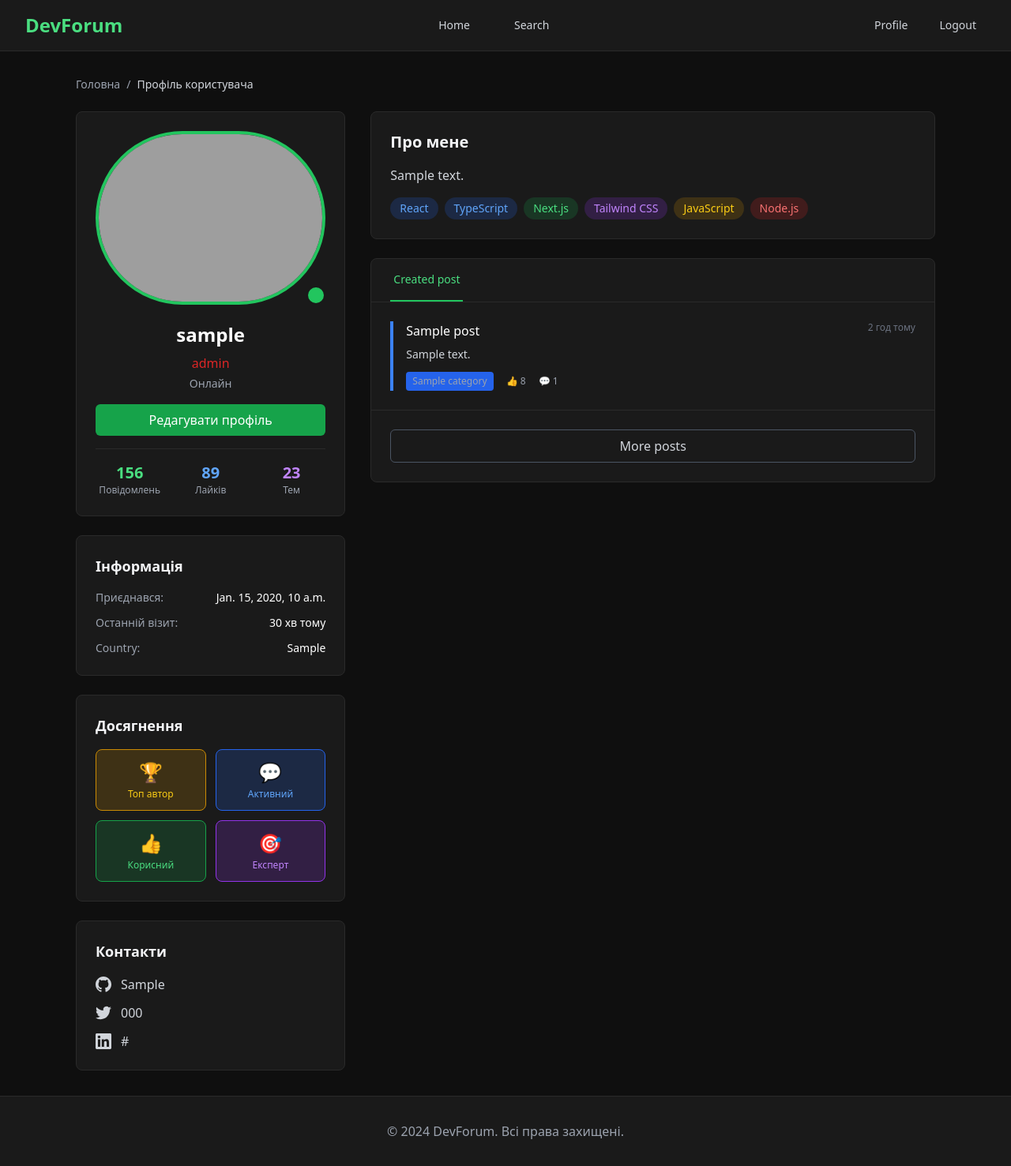
After one commit to nskywalker1/it-forum, a Django app: page /users/profile/ in a window 1280 px wide. The commit adds this page. Shown: the whole page at 79% size. Run offline with Django 5.2, Linux system fonts and the light colour scheme; a user stored in the database is signed in; tables that the repository leaves empty hold one stand-in row (values such as "Sample post"); some libraries are stand-ins or nearby versions; grey boxes are pictures that could not be loaded.

Commit message:
add page list in profile

```diff
--- a/main/templates/main/detail.html
+++ b/main/templates/main/detail.html
@@ -39,7 +39,7 @@
                             <div class="flex items-center space-x-2 mb-2">
                                 <h3 class="font-semibold text-gray-300">{{ post.author }}</h3>
                                 <span class="
-                                        {{ post.author.profile.get_role_color_class }} text-xs px-2 py-1 rounded">
+                                        bg-{{ post.author.profile.get_role_color_class }} text-xs px-2 py-1 rounded">
                                     {{ post.author.profile.role }}
                                 </span>
                                 <span class="text-xs text-gray-500">3 дні тому</span>
--- a/templates/base.html
+++ b/templates/base.html
@@ -35,14 +35,22 @@
 
             <!-- Navigation -->
             <nav class="hidden md:flex space-x-8">
-                    <a href="index.html" class="text-gray-300 hover:text-white px-3 py-2 rounded-md text-sm font-medium">Головна</a>
-                    <a href="index.html#categories" class="text-gray-300 hover:text-white px-3 py-2 rounded-md text-sm font-medium">Категорії</a>
-                    <a href="search.html" class="text-gray-300 hover:text-white px-3 py-2 rounded-md text-sm font-medium">Пошук</a>
+                <a href="index.html" class="text-gray-300 hover:text-white px-3 py-2 rounded-md text-sm font-medium">Home</a>
+                <a href="search.html" class="text-gray-300 hover:text-white px-3 py-2 rounded-md text-sm font-medium">Search</a>
             </nav>
 
             <!-- Auth buttons -->
             <div class="flex items-center space-x-4">
-                    <a href="login.html" class="text-gray-300 hover:text-white px-3 py-2 rounded-md text-sm font-medium">Вхід</a>
+                {% if user.is_authenticated %}
+                    <a href="{% url 'users:login' %}"
+                       class="text-gray-300 hover:text-white px-3 py-2 rounded-md text-sm font-medium">Profile</a>
+                    <a href="{% url 'users:logout' %}"
+                       class="text-gray-300 hover:text-white px-3 py-2 rounded-md text-sm font-medium">Logout</a>
+                {% else %}
+                    <a href="{% url 'users:login' %}"
+                       class="text-gray-300 hover:text-white px-3 py-2 rounded-md text-sm font-medium">Sign in</a>
+                {% endif %}
+
             </div>
         </div>
     </div>
--- /dev/null
+++ b/users/templates/users/includes/post_list.html
@@ -0,0 +1,22 @@
+{% for post in posts %}
+<div class="p-6 space-y-6">
+    <div class="border-l-4 border-blue-500 pl-4">
+        <div class="flex items-start justify-between mb-2">
+            <h3 class="font-medium">
+                <a href="topic.html" class="text-white hover:text-green-400">
+                    {{ post.title }}
+                </a>
+            </h3>
+            <span class="text-xs text-gray-500 whitespace-nowrap ml-4">2 год тому</span>
+        </div>
+        <p class="text-gray-300 text-sm mb-3">
+            {{ post.body }}
+        </p>
+        <div class="flex items-center space-x-4 text-xs text-gray-400">
+            <span class="bg-blue-600 text-xs px-2 py-1 rounded">{{ post.category }}</span>
+            <span>👍 8</span>
+            <span>💬 {{ post.total_comments }}</span>
+        </div>
+    </div>
+</div>
+{% endfor %}
--- /dev/null
+++ b/users/templates/users/profile.html
@@ -0,0 +1,182 @@
+{% extends 'base.html' %}
+{% block content %}
+    <main class="max-w-6xl mx-auto px-4 sm:px-6 lg:px-8 py-8">
+        <!-- Breadcrumb -->
+        <nav class="mb-6">
+            <ol class="flex items-center space-x-2 text-sm text-gray-400">
+                <li><a href="index.html" class="hover:text-green-400">Головна</a></li>
+                <li>/</li>
+                <li class="text-gray-300">Профіль користувача</li>
+            </ol>
+        </nav>
+
+        <div class="grid grid-cols-1 lg:grid-cols-3 gap-8">
+            <!-- Left Sidebar - Profile Info -->
+            <div class="lg:col-span-1 space-y-6">
+                <!-- Profile Card -->
+                <div class="bg-dark-card rounded-lg border border-dark-border p-6">
+                    <div class="text-center">
+                        <div class="relative inline-block">
+                            <img src="/placeholder.svg?height=120&width=120" alt="Avatar"
+                                 class="w-30 h-30 rounded-full mx-auto mb-4 border-4 border-green-500">
+                            <div class="absolute bottom-4 right-0 w-6 h-6 bg-green-500 rounded-full border-2 border-dark-card"></div>
+                        </div>
+                        <h1 class="text-2xl font-bold text-white mb-2">{{ user.username }}</h1>
+                        <p class="text-{{ user.profile.get_role_color_class }} font-medium mb-1">{{ user.profile.role }}</p>
+                        <p class="text-gray-400 text-sm mb-4">Онлайн</p>
+
+                        <!-- Edit Profile Button -->
+                        <button class="w-full bg-green-600 hover:bg-green-700 text-white px-4 py-2 rounded-md font-medium transition-colors mb-4">
+                            Редагувати профіль
+                        </button>
+
+                        <!-- Quick Stats -->
+                        <div class="grid grid-cols-3 gap-4 text-center border-t border-dark-border pt-4">
+                            <div>
+                                <div class="text-xl font-bold text-green-400">156</div>
+                                <div class="text-xs text-gray-400">Повідомлень</div>
+                            </div>
+                            <div>
+                                <div class="text-xl font-bold text-blue-400">89</div>
+                                <div class="text-xs text-gray-400">Лайків</div>
+                            </div>
+                            <div>
+                                <div class="text-xl font-bold text-purple-400">23</div>
+                                <div class="text-xs text-gray-400">Тем</div>
+                            </div>
+                        </div>
+                    </div>
+                </div>
+
+                <!-- User Info -->
+                <div class="bg-dark-card rounded-lg border border-dark-border p-6">
+                    <h3 class="text-lg font-semibold mb-4">Інформація</h3>
+                    <div class="space-y-3 text-sm">
+                        <div class="flex justify-between">
+                            <span class="text-gray-400">Приєднався:</span>
+                            <span class="text-white">{{ user.created_at }}</span>
+                        </div>
+                        <div class="flex justify-between">
+                            <span class="text-gray-400">Останній візит:</span>
+                            <span class="text-white">30 хв тому</span>
+                        </div>
+                        <div class="flex justify-between">
+                            <span class="text-gray-400">Country:</span>
+                            <span class="text-white">{{ user.profile.country }}</span>
+                        </div>
+                    </div>
+                </div>
+
+                <!-- Badges -->
+                <div class="bg-dark-card rounded-lg border border-dark-border p-6">
+                    <h3 class="text-lg font-semibold mb-4">Досягнення</h3>
+                    <div class="grid grid-cols-2 gap-3">
+                        <div class="bg-yellow-600 bg-opacity-20 border border-yellow-600 rounded-lg p-3 text-center">
+                            <div class="text-2xl mb-1">🏆</div>
+                            <div class="text-xs text-yellow-400 font-medium">Топ автор</div>
+                        </div>
+                        <div class="bg-blue-600 bg-opacity-20 border border-blue-600 rounded-lg p-3 text-center">
+                            <div class="text-2xl mb-1">💬</div>
+                            <div class="text-xs text-blue-400 font-medium">Активний</div>
+                        </div>
+                        <div class="bg-green-600 bg-opacity-20 border border-green-600 rounded-lg p-3 text-center">
+                            <div class="text-2xl mb-1">👍</div>
+                            <div class="text-xs text-green-400 font-medium">Корисний</div>
+                        </div>
+                        <div class="bg-purple-600 bg-opacity-20 border border-purple-600 rounded-lg p-3 text-center">
+                            <div class="text-2xl mb-1">🎯</div>
+                            <div class="text-xs text-purple-400 font-medium">Експерт</div>
+                        </div>
+                    </div>
+                </div>
+
+                <!-- Contact Info -->
+                <div class="bg-dark-card rounded-lg border border-dark-border p-6">
+                    <h3 class="text-lg font-semibold mb-4">Контакти</h3>
+                    <div class="space-y-3">
+                        <a href="#"
+                           class="flex items-center space-x-3 text-gray-300 hover:text-green-400 transition-colors">
+                            <svg class="w-5 h-5" fill="currentColor" viewBox="0 0 24 24">
+                                <path d="M12 0c-6.626 0-12 5.373-12 12 0 5.302 3.438 9.8 8.207 11.387.599.111.793-.261.793-.577v-2.234c-3.338.726-4.033-1.416-4.033-1.416-.546-1.387-1.333-1.756-1.333-1.756-1.089-.745.083-.729.083-.729 1.205.084 1.839 1.237 1.839 1.237 1.07 1.834 2.807 1.304 3.492.997.107-.775.418-1.305.762-1.604-2.665-.305-5.467-1.334-5.467-5.931 0-1.311.469-2.381 1.236-3.221-.124-.303-.535-1.524.117-3.176 0 0 1.008-.322 3.301 1.23.957-.266 1.983-.399 3.003-.404 1.02.005 2.047.138 3.006.404 2.291-1.552 3.297-1.23 3.297-1.23.653 1.653.242 2.874.118 3.176.77.84 1.235 1.911 1.235 3.221 0 4.609-2.807 5.624-5.479 5.921.43.372.823 1.102.823 2.222v3.293c0 .319.192.694.801.576 4.765-1.589 8.199-6.086 8.199-11.386 0-6.627-5.373-12-12-12z"/>
+                            </svg>
+                            <span>{{ user.profile.github }}</span>
+                        </a>
+                        <a href="#"
+                           class="flex items-center space-x-3 text-gray-300 hover:text-blue-400 transition-colors">
+                            <svg class="w-5 h-5" fill="currentColor" viewBox="0 0 24 24">
+                                <path d="M23.953 4.57a10 10 0 01-2.825.775 4.958 4.958 0 002.163-2.723c-.951.555-2.005.959-3.127 1.184a4.92 4.92 0 00-8.384 4.482C7.69 8.095 4.067 6.13 1.64 3.162a4.822 4.822 0 00-.666 2.475c0 1.71.87 3.213 2.188 4.096a4.904 4.904 0 01-2.228-.616v.06a4.923 4.923 0 003.946 4.827 4.996 4.996 0 01-2.212.085 4.936 4.936 0 004.604 3.417 9.867 9.867 0 01-6.102 2.105c-.39 0-.779-.023-1.17-.067a13.995 13.995 0 007.557 2.209c9.053 0 13.998-7.496 13.998-13.985 0-.21 0-.42-.015-.63A9.935 9.935 0 0024 4.59z"/>
+                            </svg>
+                            <span>{{ user.profile.telegram }}</span>
+                        </a>
+                        <a href="#"
+                           class="flex items-center space-x-3 text-gray-300 hover:text-blue-600 transition-colors">
+                            <svg class="w-5 h-5" fill="currentColor" viewBox="0 0 24 24">
+                                <path d="M20.447 20.452h-3.554v-5.569c0-1.328-.027-3.037-1.852-3.037-1.853 0-2.136 1.445-2.136 2.939v5.667H9.351V9h3.414v1.561h.046c.477-.9 1.637-1.85 3.37-1.85 3.601 0 4.267 2.37 4.267 5.455v6.286zM5.337 7.433c-1.144 0-2.063-.926-2.063-2.065 0-1.138.92-2.063 2.063-2.063 1.14 0 2.064.925 2.064 2.063 0 1.139-.925 2.065-2.064 2.065zm1.782 13.019H3.555V9h3.564v11.452zM22.225 0H1.771C.792 0 0 .774 0 1.729v20.542C0 23.227.792 24 1.771 24h20.451C23.2 24 24 23.227 24 22.271V1.729C24 .774 23.2 0 22.222 0h.003z"/>
+                            </svg>
+                            <span>{{ user.profile.linkedin }}</span>
+                        </a>
+                    </div>
+                </div>
+            </div>
+
+            <!-- Right Content - Activity -->
+            <div class="lg:col-span-2 space-y-6">
+                <!-- About Section -->
+                <div class="bg-dark-card rounded-lg border border-dark-border p-6">
+                    <h2 class="text-xl font-semibold mb-4">Про мене</h2>
+                    <p class="text-gray-300 mb-4">
+                        {{ user.profile.bio }}
+                    </p>
+                    <div class="flex flex-wrap gap-2">
+                        <span class="bg-blue-600 bg-opacity-20 text-blue-400 px-3 py-1 rounded-full text-sm">React</span>
+                        <span class="bg-blue-600 bg-opacity-20 text-blue-400 px-3 py-1 rounded-full text-sm">TypeScript</span>
+                        <span class="bg-green-600 bg-opacity-20 text-green-400 px-3 py-1 rounded-full text-sm">Next.js</span>
+                        <span class="bg-purple-600 bg-opacity-20 text-purple-400 px-3 py-1 rounded-full text-sm">Tailwind CSS</span>
+                        <span class="bg-yellow-600 bg-opacity-20 text-yellow-400 px-3 py-1 rounded-full text-sm">JavaScript</span>
+                        <span class="bg-red-600 bg-opacity-20 text-red-400 px-3 py-1 rounded-full text-sm">Node.js</span>
+                    </div>
+                </div>
+
+                <!-- Activity Tabs -->
+                <div class="bg-dark-card rounded-lg border border-dark-border">
+                    <div class="border-b border-dark-border">
+                        <nav class="flex space-x-8 px-6">
+                            <p class="py-4 px-1 border-b-2 border-green-500 text-green-400 font-medium text-sm">
+                                Created post
+                            <p>
+                        </nav>
+                    </div>
+
+                    <!-- Recent Posts -->
+                    {% include 'users/includes/post_list.html' with posts=posts %}
+
+                    <div class="d-flex justify-content-center border-t border-dark-border p-6">
+                        <button id="load-more-btn" class="w-full py-2 px-4 border border-gray-600 rounded-md text-gray-300
+                        hover:text-white hover:border-gray-500 transition-colors">
+                            More posts
+                        </button>
+                    </div>
+                </div>
+            </div>
+        </div>
+    </main>
+    <script>
+        let currentPage = 2;
+        document.getElementById('load-more-btn').addEventListener("click", function () {
+            fetch(`?page=${currentPage}`, {
+                headers: {
+                    'X-Requested-With': 'XMLHttpRequest'
+                }
+            })
+                .then(response => response.json())
+                .then(data => {
+                    const container = document.querySelector(".lg\\:col-span-2 .space-y-6");
+                    container.insertAdjacentHTML("beforeend", data.posts_html);
+                    if (!data.has_next) {
+                        document.getElementById("load-more-btn").style.display = "none";
+                    }
+                    currentPage++;
+                })
+        })
+    </script>
+{% endblock %}
--- /dev/null
+++ b/users/templates/users/profile_detail.html
@@ -0,0 +1,4 @@
+{% extends  'base.html' %}
+{% block content %}
+1
+{% endblock %}
--- a/users/urls.py
+++ b/users/urls.py
@@ -5,4 +5,6 @@ app_name = 'users'
 urlpatterns = [
     path('register/', views.user_register, name='register'),
     path('login/', views.user_login, name='login'),
+    path('logout/', views.user_logout, name='logout'),
+    path('profile/', views.profile, name='my_profile'),
 ]
--- a/users/views.py
+++ b/users/views.py
@@ -1,9 +1,13 @@
-from django.http import HttpResponseForbidden
+from django.core.paginator import Paginator
+from django.http import HttpResponseForbidden, JsonResponse
 from django.shortcuts import render, redirect, get_object_or_404
+from django.template.loader import render_to_string
+
 from .forms import UserLoginForm, UserRegistrationForm, UserProfileForm
 from django.contrib.auth import login, authenticate, logout
 from django.contrib.auth.decorators import login_required
 from .models import User, Profile
+from main.models import Post
 
 
 def user_register(request):
@@ -35,12 +39,25 @@ def user_login(request):
     return render(request, 'users/login.html', {'form': form})
 
 
-def my_profile(request):
-    profile = request.user.profile
-    return redirect('profile_detail', pk=profile.pk)
+@login_required(login_url='users:login')
+def profile(request):
+    user = request.user
+    posts = Post.objects.filter(author=user).order_by('-created_at')
+    paginator = Paginator(posts, 4)
+    page_number = request.GET.get('page', 1)
+    page_obj = paginator.get_page(page_number)
+
+    if request.headers.get('x-requested-with') == 'XMLHttpRequest':
+        html = render_to_string('users/includes/post_list.html', {'posts': page_obj})
+        return JsonResponse({
+            'posts_html': html,
+            'has_next': page_obj.has_next(),
+        })
+
+    return render(request, 'users/profile.html', {'user': user, 'posts': page_obj})
 
 
-def profile_detail(request, pk):
+def profile_view(request, pk):
     profile = get_object_or_404(Profile, pk=pk)
     return render(request, 'users/profile_detail.html', {'profile': profile})
 
@@ -59,3 +76,8 @@ def profile_edit(request, pk):
         else:
             form = UserProfileForm(instance=profile)
         return render(request, 'users/profile_edit.html', {'form': form})
+
+
+def user_logout(request):
+    logout(request)
+    return redirect('users:login')
```
Also changed, not shown: users/models.py (+5 -3 lines), users/migrations/0004_profile_country.py (added), users/migrations/0005_user_created_at.py (added), users/migrations/0006_remove_user_created_at.py (added), users/migrations/0007_user_created_at.py (added). Lines whose indentation alone changed are shown as unchanged.
